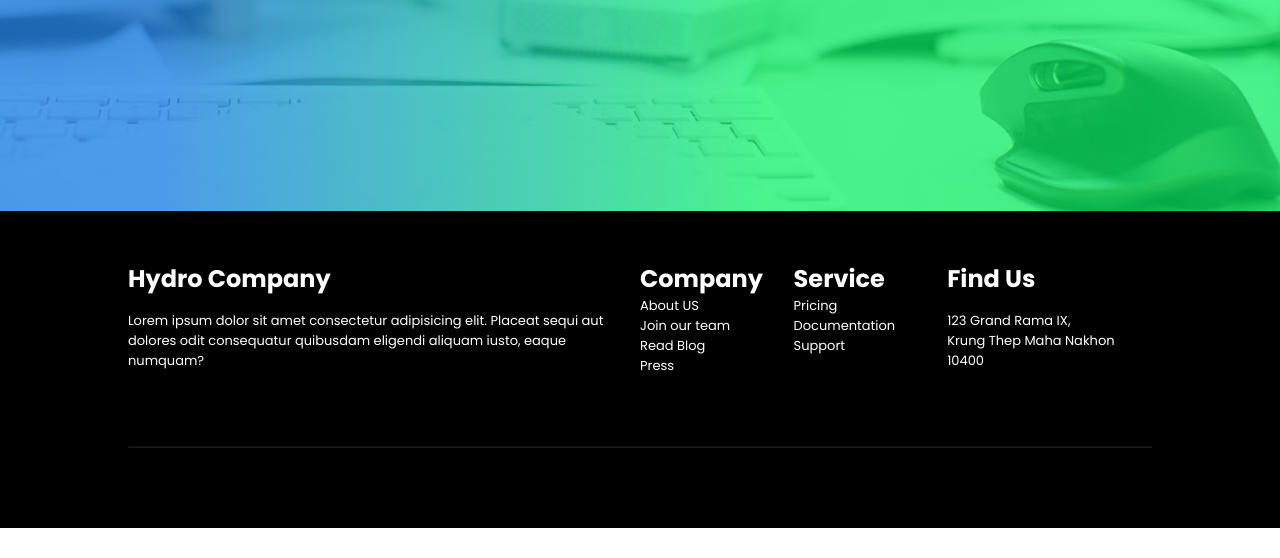
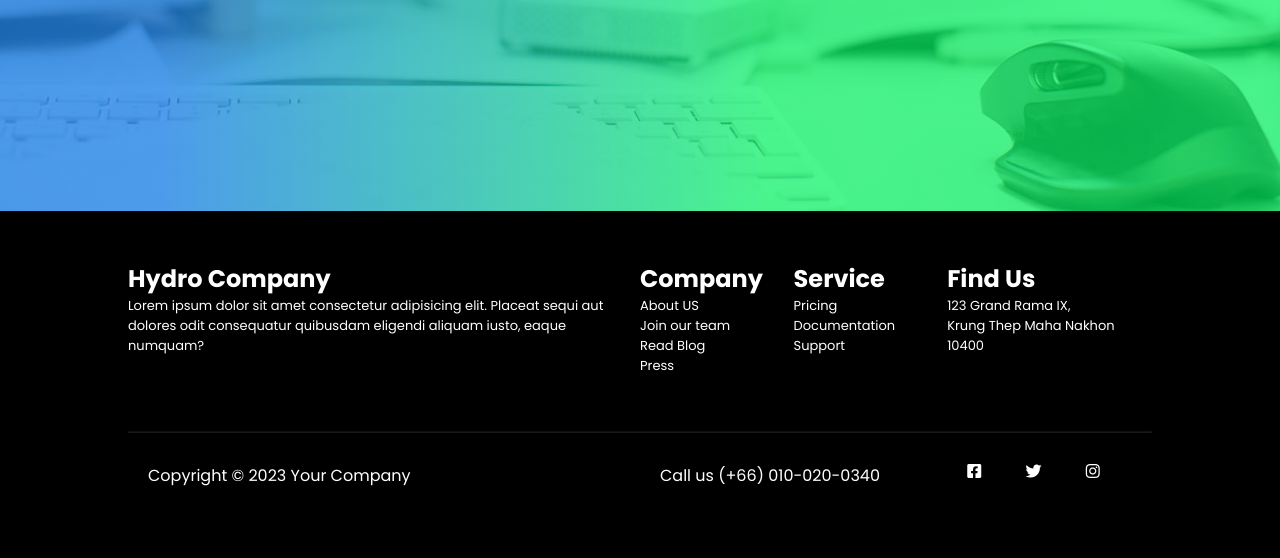
Before and after one commit to MuhHannn/hydro-project, a plain HTML site: page Index.html in a window 1280 px wide. Shown: the part 589-1147 px from the top of the page. Before the commit the page ends 1117 px from the top, so only its background shows below. Drawn offline with nearby package versions, Linux system fonts and the light colour scheme.

Commit message:
Menambahkan tampilan footer 2

```diff
--- a/CSS/style.css
+++ b/CSS/style.css
@@ -237,22 +237,38 @@
     width: 20%;
 }
 
-.footer .box-footer .atas p {
+/* .footer .box-footer .atas p {
     padding-top: 15px;
     width: 95%;
-}
+} */
 
 .footer .box-footer hr {
     opacity: 0.1;
 }
 
-.footer .box-footer .bawah {
-    padding-top: 30px;
+.footer .box-footer .bawah .cipta {
+    padding-top: 10px;
     padding-bottom: 50px;
+    display: flex;
+    flex-direction: row;
 }
 
-.footer .box-footer .bawah .icon i {
-    padding: 10px;
+.footer .box-footer .bawah .cipta p:nth-child(1) {
+    padding: 20px;
+    width: 50%;
+}
+
+.footer .box-footer .bawah .cipta p:nth-child(2) {
+    padding: 20px;
+    width: 30%;
+}
+
+.footer .box-footer .bawah .cipta ul li {
+    list-style-type: none;
+}
+
+.footer .box-footer .bawah .cipta ul li i {
+    padding: 20px;
 }
 
 @media screen and (max-width: 990px) {
--- a/Index.html
+++ b/Index.html
@@ -51,7 +51,7 @@
                             <i class="fa-brands fa-instagram"></i>
                         </li>
                         <li>
-                            <input type="button" value="Sign in / Join" onclick="window.open();">
+                            <input type="button" value="Sign in / Join" onclick="window.open('./register.html');">
                         </li>
                     </ul>
                 </div>
@@ -113,7 +113,15 @@
                 <hr>
                 <div class="bawah">
                     <div class="cipta">
-
+                        <p>Copyright &copy; 2023 Your Company</p>
+                        <p>Call us (+66) 010-020-0340</p>
+                        <ul>
+                            <li>
+                                <i class="fa-brands fa-square-facebook" id="fb"></i>
+                                <i class="fa-brands fa-twitter"></i>
+                                <i class="fa-brands fa-instagram"></i>
+                            </li>
+                        </ul>
                     </div>
                 </div>
             </div>
```
Also changed, not shown: register.html (+2 -2 lines).
